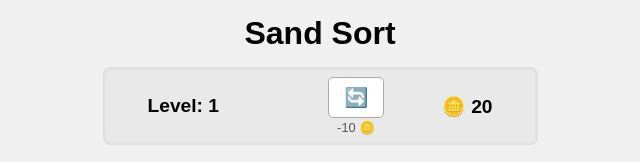
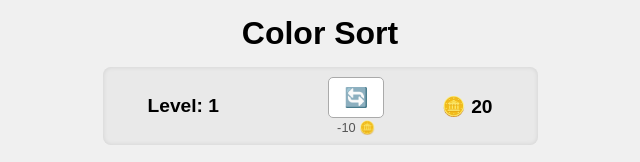
Before and after one commit to fleeflee24/color-sort-game, a plain HTML site: page index.html in a window 1280 px wide. Shown: the top 162 px of the page, 320-960 px from the left. Drawn offline with Linux system fonts and the light colour scheme.

Commit message:
Update index.html

```diff
--- a/index.html
+++ b/index.html
@@ -7,7 +7,7 @@
     <link rel="stylesheet" href="styles.css">
 </head>
 <body>
-    <h1>Sand Sort</h1>
+    <h1>Color Sort</h1>
 
     <div class="game-info">
         <div class="info-left">
```
